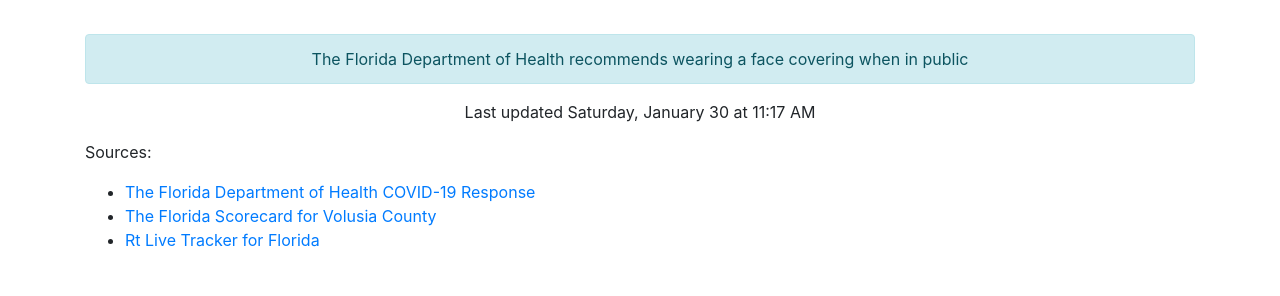
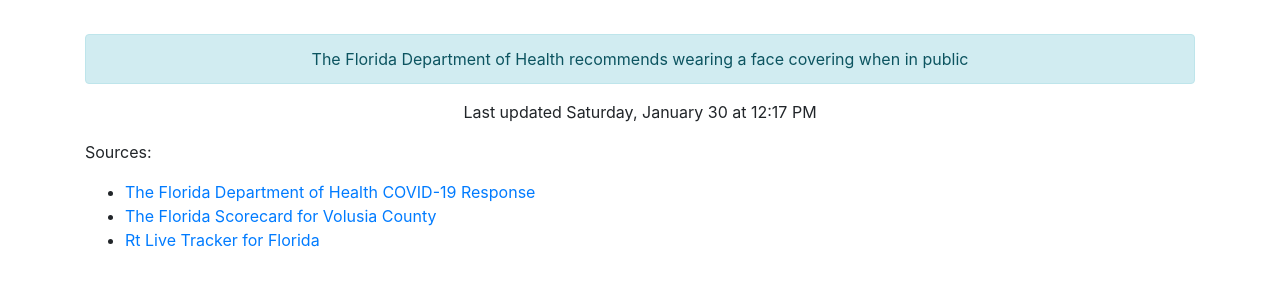
Before and after one commit to thinkjson/timeforchurch, a Jekyll site: the page built from index.md, in a window 1280 px wide. Shown: the part 544-840 px from the top of the page. Built offline with Jekyll 4.4.1, drawn with Linux system fonts in a browser that asks for light colours; our own code applies the rules of GitHub Pages for plain Markdown files.

Commit message:
Updating data

```diff
--- a/_includes/data.html
+++ b/_includes/data.html
@@ -10,4 +10,4 @@
     <div class="outcome text-success">YES</div>
     <div class="alert alert-info" role="alert">The Florida Department of Health recommends wearing a face covering when in public</div>
 
-    <p>Last updated Saturday, January 30 at 11:17 AM</p>
+    <p>Last updated Saturday, January 30 at 12:17 PM</p>
```
